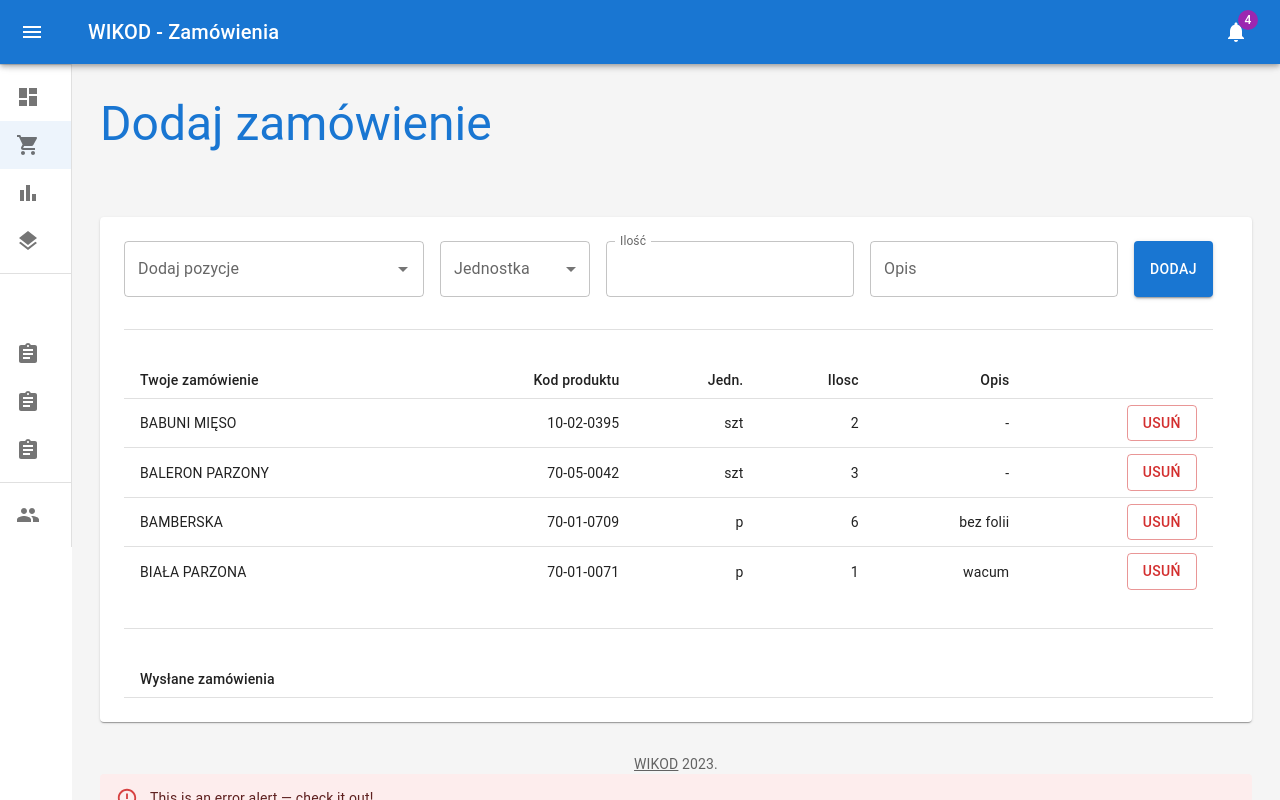
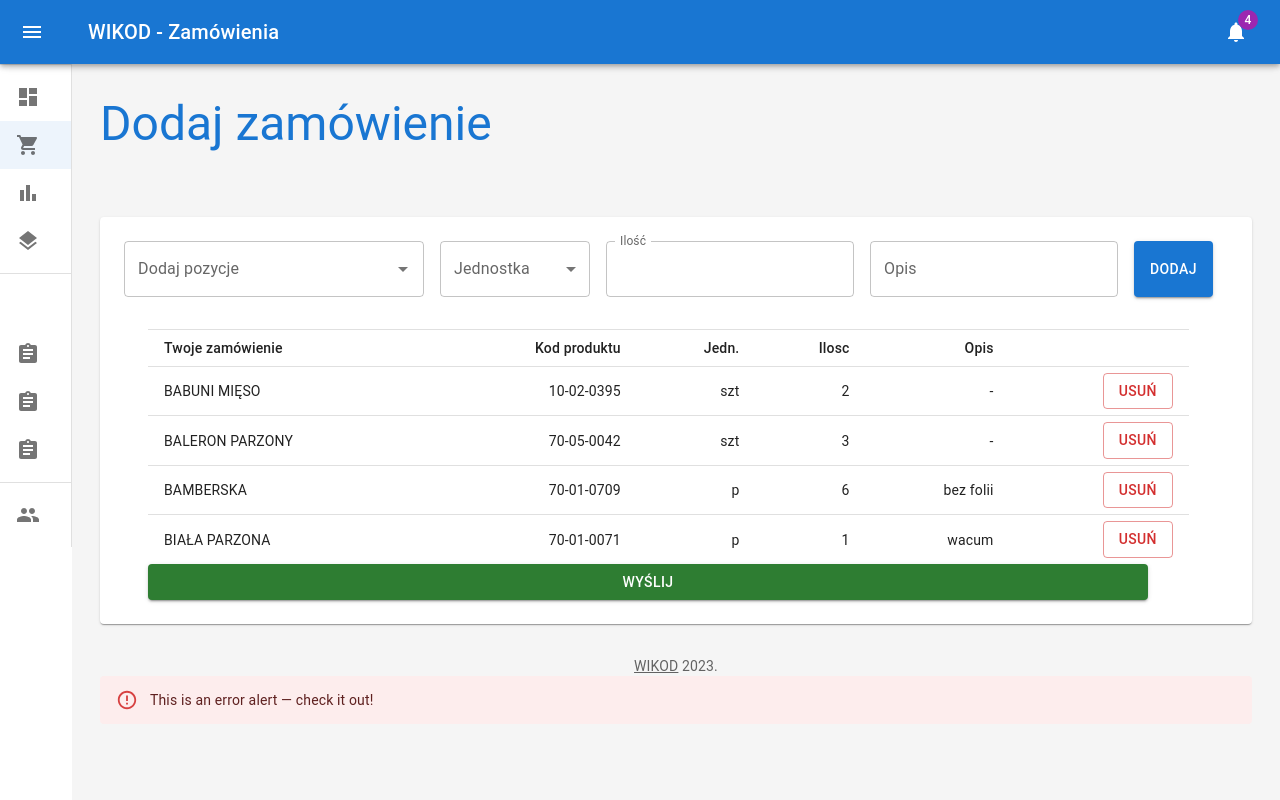
Before and after one commit to MarcinHD/WIKODwebsite, a React (Create React App) app in the folder client/: page /dashboard-orders in a window 1280 px wide. Built offline with nearby package versions, Linux system fonts and the light colour scheme.

Commit message:
Adding stuff to Orders.js page -part5

```diff
--- a/client/src/Outlets/Orders.js
+++ b/client/src/Outlets/Orders.js
@@ -9,6 +9,7 @@ import InputLabel from '@mui/material/InputLabel';
 import MenuItem from '@mui/material/MenuItem';
 import FormControl from '@mui/material/FormControl';
 import Select from '@mui/material/Select';
+import Container from '@mui/material/Container';
 import Box from '@mui/material/Box';
 import Stack from '@mui/material/Stack';
 import Button from '@mui/material/Button';
@@ -44,6 +45,7 @@ const order0 = Order(orderPositionExample0, orderPositionExample1, orderPosition
   const [inputNumberValue, setInputNumberValue] = React.useState("");
   const [inputDescValue, setInputDescValue] = React.useState("");
   const [tableData, setTableData] = React.useState(order0.data);
+  const [sentOrders, setSentOrders] = React.useState([]);
 
     const products = [
       {id:1,code:"10-02-0395",name:"BABUNI MIĘSO",unit:"szt",price:13.5},
@@ -87,6 +89,16 @@ const order0 = Order(orderPositionExample0, orderPositionExample1, orderPosition
     setDetectError(false);
   }
   };
+
+  const handleSentOrder = () => {
+    const temp = [];
+    tableData.forEach((e) => {
+      temp.push(OrderPosition(e.code,e.name,e.unit,e.count,e.desc))
+    });
+    setSentOrders(...sentOrders, Order(temp));
+    setTableData([]);
+    };
+
 
     const handleChange = (event) => {
       setSelectValue(event.target.value);
@@ -173,10 +185,10 @@ const order0 = Order(orderPositionExample0, orderPositionExample1, orderPosition
             </Box>
         <Button variant="contained" onClick={handleClickButton}>Dodaj</Button>
     </Stack>
-
+    <Container sx={{ display: tableData.length===0 ? 'none':''}}>
     <Divider />
 
-    <Table sx={{ display: tableData.length===0 ? 'none':'', minWidth: 650}} size="small" aria-label="a dense table">
+    <Table sx={{ minWidth: 650}} size="small" aria-label="a dense table">
         <TableHead>
           <TableRow>
             <TableCell>Twoje zamówienie</TableCell>
@@ -212,10 +224,18 @@ const order0 = Order(orderPositionExample0, orderPositionExample1, orderPosition
           ))}
         </TableBody>
       </Table>
+      <Button
+                  sx={{minWidth: 1000}}
+                  variant="contained"
+                  color="success"
+                  onClick={handleSentOrder}>
+                  Wyślij
+                </Button>
+                </Container>
+      <Container sx={{ display: sentOrders.length===0 ? 'none':''}}>
+      <Divider sx={{ display: tableData.length===0 ? 'none':''}} />
 
-      <Divider />
-
-      <Table sx={{ display: tableData.length===0 ? 'none':'', minWidth: 650}} size="small" aria-label="a dense table">
+      <Table sx={{ minWidth: 650}} size="small" aria-label="a dense table">
         <TableHead>
           <TableRow>
             <TableCell>Wysłane zamówienia</TableCell>
@@ -223,9 +243,8 @@ const order0 = Order(orderPositionExample0, orderPositionExample1, orderPosition
           </TableRow>
         </TableHead>
         <TableBody>
-          {/* {tableData.map((row, index) => (
+          {sentOrders===0? "":[sentOrders].map((row, index) => (
             <TableRow
-              key={row.name}
               sx={{ '&:last-child td, &:last-child th': { border: 0 } }}
             >
               <TableCell component="th" scope="row">
@@ -234,15 +253,15 @@ const order0 = Order(orderPositionExample0, orderPositionExample1, orderPosition
               <TableCell align="right">
                 <Button
                   variant="outlined"
-                  color="primary"
-                  onClick={() => handleDeleteRow(index)}>
+                  color="primary">
                   Edytuj
                 </Button>
           </TableCell>
             </TableRow>
-          ))} */}
+          ))}
         </TableBody>
       </Table>
+      </Container>
 
    </Stack>
 
```
